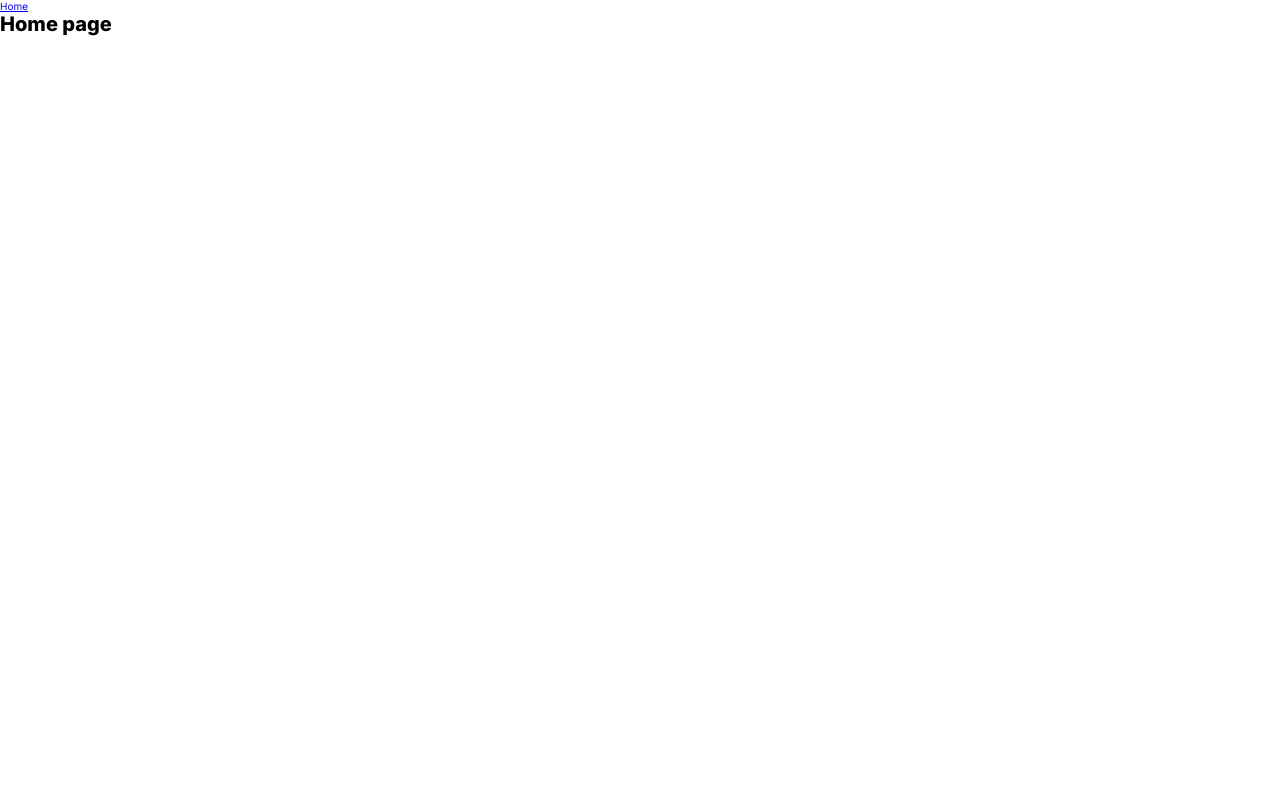
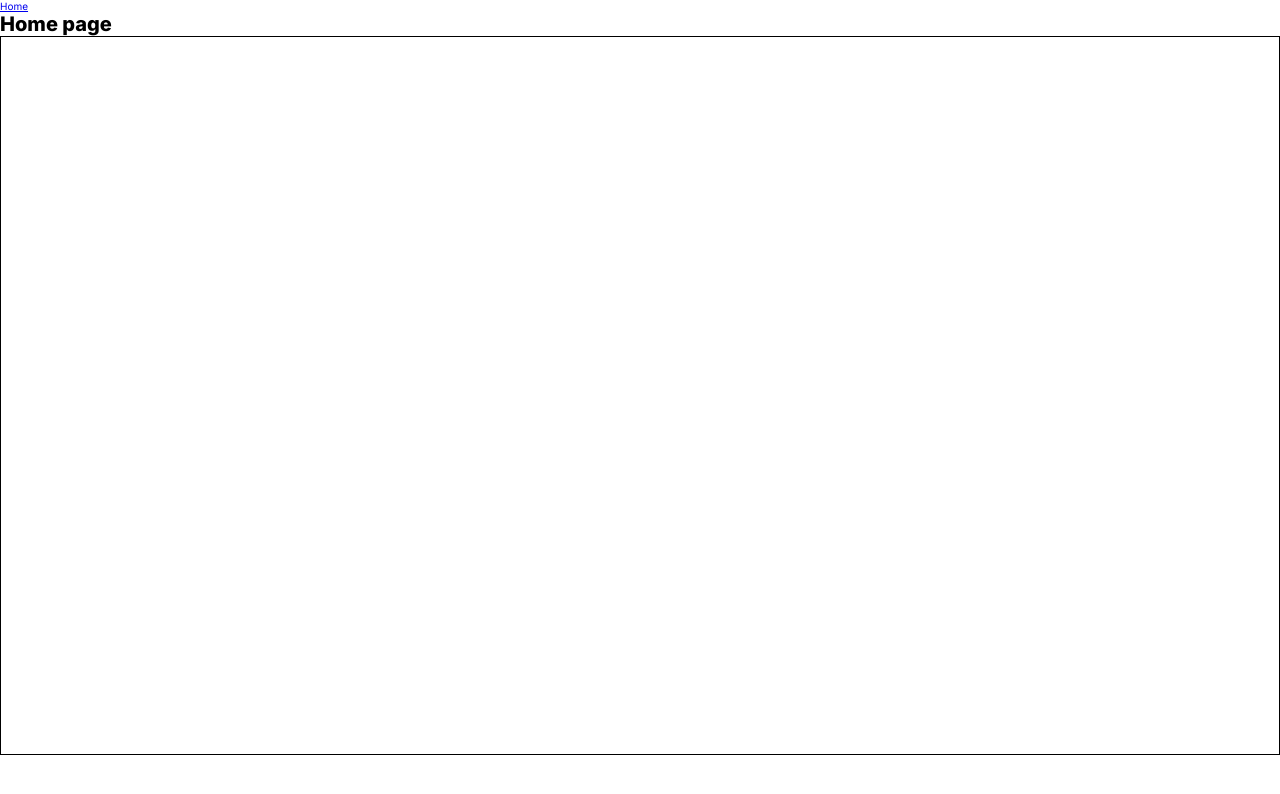
Before and after one commit to mojotron/where-is-waldo, a React (Create React App) app: page / in a window 1280 px wide. Shown: the top 794 px of the page. Built offline with nearby package versions, Linux system fonts and the light colour scheme; a web font is replaced by a local one.

Commit message:
Experiment with player image input

```diff
--- a/src/App.js
+++ b/src/App.js
@@ -1,3 +1,4 @@
+import { createContext, useState } from "react";
 import { BrowserRouter, Routes, Route } from "react-router-dom";
 import Home from "./pages/Home";
 import Error from "./pages/Error";
@@ -5,7 +6,8 @@ import Layout from "./pages/Layout";
 import Admin from "./pages/Admin";
 import Dashboard from "./pages/Dashboard";
 import ProtectedRoute from "./pages/ProtectedRoute";
-import { useState } from "react";
+
+const UserContext = createContext();
 
 const App = () => {
   const [admin, setAdmin] = useState(false);
--- /dev/null
+++ b/src/components/ImageBoard.js
@@ -0,0 +1,44 @@
+import { useState } from "react";
+import "../styles/ImageBoard.css";
+
+const CharactersPopup = ({ top, left }) => {
+  return (
+    <div
+      style={{
+        height: "30px",
+        width: "30px",
+        backgroundColor: "blue",
+        position: "absolute",
+        top: `${top}px`,
+        left: `${left}px`,
+      }}
+    ></div>
+  );
+};
+
+const Square = ({ index, handleClick }) => {
+  return (
+    <div className="Square" data-index={index} onClick={handleClick}></div>
+  );
+};
+
+const ImageBoard = () => {
+  const [x, setX] = useState(null);
+
+  const handleClick = (e) => {
+    console.log(e.target.dataset.index);
+    const rect = e.target.getBoundingClientRect();
+    setX({ top: rect.top, left: rect.left });
+  };
+
+  return (
+    <div className="ImageBoard">
+      {Array.from({ length: 220 }, (_, i) => (
+        <Square key={i} index={i} handleClick={handleClick} />
+      ))}
+      {x && <CharactersPopup top={x.top} left={x.left} />}
+    </div>
+  );
+};
+
+export default ImageBoard;
--- a/src/components/Navbar.js
+++ b/src/components/Navbar.js
@@ -1,4 +1,5 @@
 import { NavLink } from "react-router-dom";
+import "../styles/Navbar.css";
 
 const Navbar = () => {
   return (
--- a/src/pages/Home.js
+++ b/src/pages/Home.js
@@ -1,7 +1,10 @@
+import ImageBoard from "../components/ImageBoard";
+
 const Home = () => {
   return (
     <div>
       <h1>Home page</h1>
+      <ImageBoard />
     </div>
   );
 };
--- /dev/null
+++ b/src/styles/ImageBoard.css
@@ -0,0 +1,11 @@
+.ImageBoard {
+  border: 1px solid black;
+  width: 100vw;
+  height: calc(100vw / 1.78);
+  display: grid;
+  grid-template-columns: repeat(20, 1fr);
+  grid-template-rows: repeat(11, 1fr);
+}
+.Square:hover {
+  background-color: black;
+}
```
Also changed, not shown: src/styles/Navbar.css (added).
